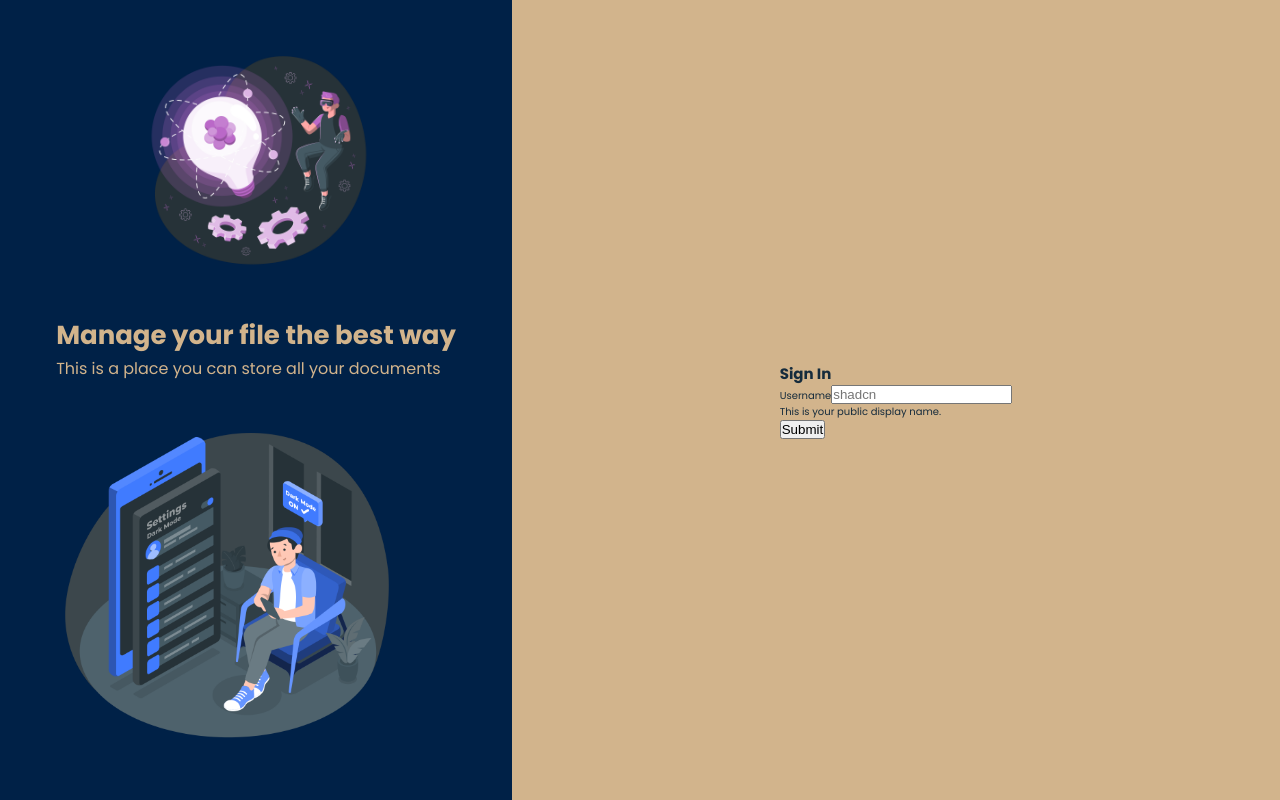
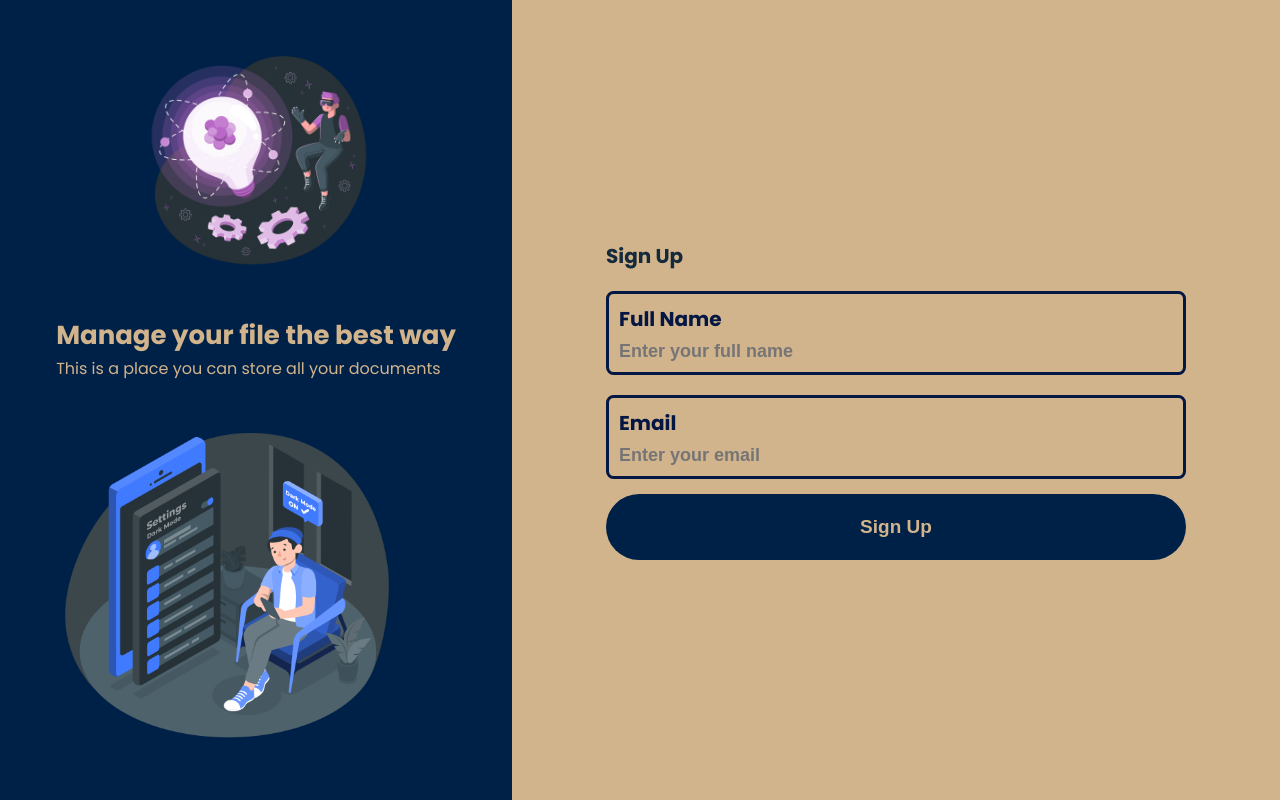
Before and after one commit to Truefenix/store-app, a Next.js app: page /sign-up in a window 1280 px wide. Built offline with nearby package versions, Linux system fonts and the light colour scheme.

Commit message:
estilo da tela de sign-in e sign-up

```diff
--- a/src/app/(auth)/sign-up/page.tsx
+++ b/src/app/(auth)/sign-up/page.tsx
@@ -1,5 +1,5 @@
 import AuthForm from '@/components/AuthForm/AuthForm';
 
-const SignUp = () => <AuthForm type="sign-in" />;
+const SignUp = () => <AuthForm type="sign-up" />;
 
 export default SignUp;
--- a/src/app/globals.css
+++ b/src/app/globals.css
@@ -1,120 +1,2 @@
 @import "tailwindcss";
 @import "tw-animate-css";
-
-@custom-variant dark (&:is(.dark *));
-
-@theme inline {
-  --radius-sm: calc(var(--radius) - 4px);
-  --radius-md: calc(var(--radius) - 2px);
-  --radius-lg: var(--radius);
-  --radius-xl: calc(var(--radius) + 4px);
-  --color-background: var(--background);
-  --color-foreground: var(--foreground);
-  --color-card: var(--card);
-  --color-card-foreground: var(--card-foreground);
-  --color-popover: var(--popover);
-  --color-popover-foreground: var(--popover-foreground);
-  --color-primary: var(--primary);
-  --color-primary-foreground: var(--primary-foreground);
-  --color-secondary: var(--secondary);
-  --color-secondary-foreground: var(--secondary-foreground);
-  --color-muted: var(--muted);
-  --color-muted-foreground: var(--muted-foreground);
-  --color-accent: var(--accent);
-  --color-accent-foreground: var(--accent-foreground);
-  --color-destructive: var(--destructive);
-  --color-border: var(--border);
-  --color-input: var(--input);
-  --color-ring: var(--ring);
-  --color-chart-1: var(--chart-1);
-  --color-chart-2: var(--chart-2);
-  --color-chart-3: var(--chart-3);
-  --color-chart-4: var(--chart-4);
-  --color-chart-5: var(--chart-5);
-  --color-sidebar: var(--sidebar);
-  --color-sidebar-foreground: var(--sidebar-foreground);
-  --color-sidebar-primary: var(--sidebar-primary);
-  --color-sidebar-primary-foreground: var(--sidebar-primary-foreground);
-  --color-sidebar-accent: var(--sidebar-accent);
-  --color-sidebar-accent-foreground: var(--sidebar-accent-foreground);
-  --color-sidebar-border: var(--sidebar-border);
-  --color-sidebar-ring: var(--sidebar-ring);
-}
-
-:root {
-  --radius: 0.625rem;
-  --card: oklch(1 0 0);
-  --card-foreground: oklch(0.145 0 0);
-  --popover: oklch(1 0 0);
-  --popover-foreground: oklch(0.145 0 0);
-  --primary: oklch(0.205 0 0);
-  --primary-foreground: oklch(0.985 0 0);
-  --secondary: oklch(0.97 0 0);
-  --secondary-foreground: oklch(0.205 0 0);
-  --muted: oklch(0.97 0 0);
-  --muted-foreground: oklch(0.556 0 0);
-  --accent: oklch(0.97 0 0);
-  --accent-foreground: oklch(0.205 0 0);
-  --destructive: oklch(0.577 0.245 27.325);
-  --border: oklch(0.922 0 0);
-  --input: oklch(0.922 0 0);
-  --ring: oklch(0.708 0 0);
-  --chart-1: oklch(0.646 0.222 41.116);
-  --chart-2: oklch(0.6 0.118 184.704);
-  --chart-3: oklch(0.398 0.07 227.392);
-  --chart-4: oklch(0.828 0.189 84.429);
-  --chart-5: oklch(0.769 0.188 70.08);
-  --sidebar: oklch(0.985 0 0);
-  --sidebar-foreground: oklch(0.145 0 0);
-  --sidebar-primary: oklch(0.205 0 0);
-  --sidebar-primary-foreground: oklch(0.985 0 0);
-  --sidebar-accent: oklch(0.97 0 0);
-  --sidebar-accent-foreground: oklch(0.205 0 0);
-  --sidebar-border: oklch(0.922 0 0);
-  --sidebar-ring: oklch(0.708 0 0);
-  --background: oklch(1 0 0);
-  --foreground: oklch(0.145 0 0);
-}
-
-.dark {
-  --background: oklch(0.145 0 0);
-  --foreground: oklch(0.985 0 0);
-  --card: oklch(0.205 0 0);
-  --card-foreground: oklch(0.985 0 0);
-  --popover: oklch(0.205 0 0);
-  --popover-foreground: oklch(0.985 0 0);
-  --primary: oklch(0.922 0 0);
-  --primary-foreground: oklch(0.205 0 0);
-  --secondary: oklch(0.269 0 0);
-  --secondary-foreground: oklch(0.985 0 0);
-  --muted: oklch(0.269 0 0);
-  --muted-foreground: oklch(0.708 0 0);
-  --accent: oklch(0.269 0 0);
-  --accent-foreground: oklch(0.985 0 0);
-  --destructive: oklch(0.704 0.191 22.216);
-  --border: oklch(1 0 0 / 10%);
-  --input: oklch(1 0 0 / 15%);
-  --ring: oklch(0.556 0 0);
-  --chart-1: oklch(0.488 0.243 264.376);
-  --chart-2: oklch(0.696 0.17 162.48);
-  --chart-3: oklch(0.769 0.188 70.08);
-  --chart-4: oklch(0.627 0.265 303.9);
-  --chart-5: oklch(0.645 0.246 16.439);
-  --sidebar: oklch(0.205 0 0);
-  --sidebar-foreground: oklch(0.985 0 0);
-  --sidebar-primary: oklch(0.488 0.243 264.376);
-  --sidebar-primary-foreground: oklch(0.985 0 0);
-  --sidebar-accent: oklch(0.269 0 0);
-  --sidebar-accent-foreground: oklch(0.985 0 0);
-  --sidebar-border: oklch(1 0 0 / 10%);
-  --sidebar-ring: oklch(0.556 0 0);
-}
-
-@layer base {
-  * {
-    @apply border-border outline-ring/50;
-  }
-  body {
-    @apply bg-background text-foreground;
-  }
-}
--- a/src/components/AuthForm/AuthForm.tsx
+++ b/src/components/AuthForm/AuthForm.tsx
@@ -4,64 +4,94 @@ import { z } from 'zod';
 import { zodResolver } from '@hookform/resolvers/zod';
 import { useForm } from 'react-hook-form';
 
-import { Button } from '@/components/ui/button';
+// import { Button } from '@/components/ui/button';
 import {
   Form,
   FormControl,
-  FormDescription,
   FormField,
   FormItem,
-  FormLabel,
-  FormMessage,
+  // FormLabel,
+  // FormMessage,
 } from '@/components/ui/form';
-import { Input } from '@/components/ui/input';
+// import { Input } from '@/components/ui/input';
 import { TitleFormH1 } from './TitleForm';
+import {
+  ShadInput,
+  StyleAuthForm,
+  StyledButton,
+  StyleFormItem,
+  StyleFormLabel,
+  StyleFormMessage,
+} from './styleForm';
 
 const formSchema = z.object({
-  username: z.string().min(2).max(50),
+  fullName: z.string().min(2, 'Full Name is required').max(50),
+  email: z.string().email('Invalid email address'),
 });
 
-type FormType = 'sign-in' | 'sign-out';
+type FormType = 'sign-in' | 'sign-up';
 
 function AuthForm({ type }: { type: FormType }) {
   const form = useForm<z.infer<typeof formSchema>>({
     resolver: zodResolver(formSchema),
     defaultValues: {
-      username: '',
+      fullName: '',
+      email: '',
     },
   });
 
   const onSubmit = async (values: z.infer<typeof formSchema>) => {
     console.log(values);
   };
+
   return (
-    <>
     <Form {...form}>
-        <form onSubmit={form.handleSubmit(onSubmit)} className="auth-form">
-          <TitleFormH1>
+      <StyleAuthForm onSubmit={form.handleSubmit(onSubmit)}>
+        <TitleFormH1 className="form-title">
           {type === 'sign-in' ? 'Sign In' : 'Sign Up'}
         </TitleFormH1>
+
+        {type === 'sign-up' && (
           <FormField
             control={form.control}
-            name="username"
+            name="fullName"
             render={({ field }) => (
               <FormItem>
-                <FormLabel>Username</FormLabel>
+                <StyleFormItem>
+                  <StyleFormLabel>Full Name</StyleFormLabel>
+
                   <FormControl>
-                  <Input placeholder="shadcn" {...field} />
+                    <ShadInput placeholder="Enter your full name" {...field} />
                   </FormControl>
-                <FormDescription>
-                  This is your public display name.
-                </FormDescription>
-                <FormMessage />
+                </StyleFormItem>
+                <StyleFormMessage />
               </FormItem>
             )}
           />
-          <Button type="submit">Submit</Button>
-        </form>
+        )}
+
+        <FormField
+          control={form.control}
+          name="email"
+          render={({ field }) => (
+            <FormItem>
+              <StyleFormItem>
+                <StyleFormLabel>Email</StyleFormLabel>
+
+                <FormControl>
+                  <ShadInput placeholder="Enter your email" {...field} />
+                </FormControl>
+              </StyleFormItem>
+              <StyleFormMessage />
+            </FormItem>
+          )}
+        />
+
+        <StyledButton type="submit">
+          {type === 'sign-in' ? 'Sign In' : 'Sign Up'}
+        </StyledButton>
+      </StyleAuthForm>
     </Form>
-      {/*OTP Verification*/}
-    </>
   );
 }
 
--- a/src/components/AuthForm/TitleForm.ts
+++ b/src/components/AuthForm/TitleForm.ts
@@ -1,3 +1,12 @@
+import { theme } from '@/style/theme';
 import styled from 'styled-components';
 
-export const TitleFormH1 = styled.h1``;
+export const TitleFormH1 = styled.h1`
+  text-align: center !important;
+  font-size: ${theme.Font.sizes.large};
+  font-weight: ${theme.Font.weights.bold};
+
+  @media (min-width: 768px) {
+    text-align: left !important;
+  }
+`;
--- /dev/null
+++ b/src/components/AuthForm/styleForm.ts
@@ -0,0 +1,110 @@
+'use client';
+import { theme } from '@/style/theme';
+import styled from 'styled-components';
+import { FormItem, FormLabel, FormMessage } from '@/components/ui/form';
+import { Input } from '@/components/ui/input';
+import { Button } from '@/components/ui/button';
+
+// .auth-form
+export const StyleAuthForm = styled.form`
+  display: flex;
+  flex-direction: column;
+  justify-content: center;
+  max-height: 800px;
+  width: 100%;
+  max-width: 580px;
+  transition: all 0.2s ease-in-out;
+
+  /* Espaçamento vertical entre elementos filhos */
+  & > * + * {
+    margin-top: 1.5rem; /* equivalente a space-y-6 */
+
+    @media (min-width: 1024px) {
+      margin-top: 2rem; /* lg:space-y-8 */
+    }
+  }
+
+  @media (min-width: 1024px) {
+    height: 100%;
+  }
+`;
+
+// .shad-form-item
+export const StyleFormItem = styled(FormItem)`
+  display: flex;
+  flex-direction: column;
+  gap: 0.5rem;
+  padding: 1rem;
+  border-radius: 0.75rem;
+  border: 3px solid ${theme.darkPaleta.blueDark};
+  background-color: ${theme.aleatorioPaleta.aleatorioSeis};
+  transition: border 0.2s;
+
+  &:focus-within {
+    background-color: ${theme.verdePaleta.verdeUm};
+    border-color: ${theme.verdePaleta.verdeCinco};
+  }
+`;
+
+// .shad-form-label
+export const StyleFormLabel = styled(FormLabel)`
+  color: ${theme.darkPaleta.blueDark};
+  font-size: 2rem;
+  font-weight: 600;
+  margin-bottom: 0.2rem;
+`;
+
+// .shad-input
+export const ShadInput = styled(Input)`
+  background-color: transparent;
+  border: none !important;
+  box-shadow: none !important;
+  padding: 0 !important;
+  outline: none !important;
+  color: rgb(20, 19, 19);
+  font-size: 1.8rem;
+  font-weight: ${theme.Font.weights.bold};
+`;
+
+// .shad-form-message
+export const StyleFormMessage = styled(FormMessage)`
+  margin-top: 0.3rem;
+  margin-left: 1rem;
+  color: ${theme.redPaleta.redUm};
+  font-size: 1.5rem;
+  font-weight: ${theme.Font.weights.bold};
+`;
+
+// form-submit-button
+export const StyledButton = styled(Button)`
+  width: 100%;
+  max-width: 600px;
+  margin: 1.5rem auto 0 auto;
+  display: block;
+
+  font-weight: 600;
+  font-size: 1.9rem;
+  padding: 0.75rem 1.5rem;
+  height: 66px;
+
+  border: none;
+  border-radius: 9999px; /* full rounded */
+
+  background-color: ${theme.darkPaleta.blueRegular};
+  color: ${theme.aleatorioPaleta.aleatorioSeis};
+
+  transition:
+    background-color 0.2s ease,
+    transform 0.1s ease;
+
+  &:hover {
+    background-color: ${theme.redPaleta.redTres ||
+    '#2563eb'}; /* azul mais claro no hover */
+    transform: translateY(-2px);
+    cursor: pointer;
+  }
+
+  &:active {
+    transform: translateY(0);
+  }
+`;
```
Lines whose indentation alone changed are shown as unchanged.
